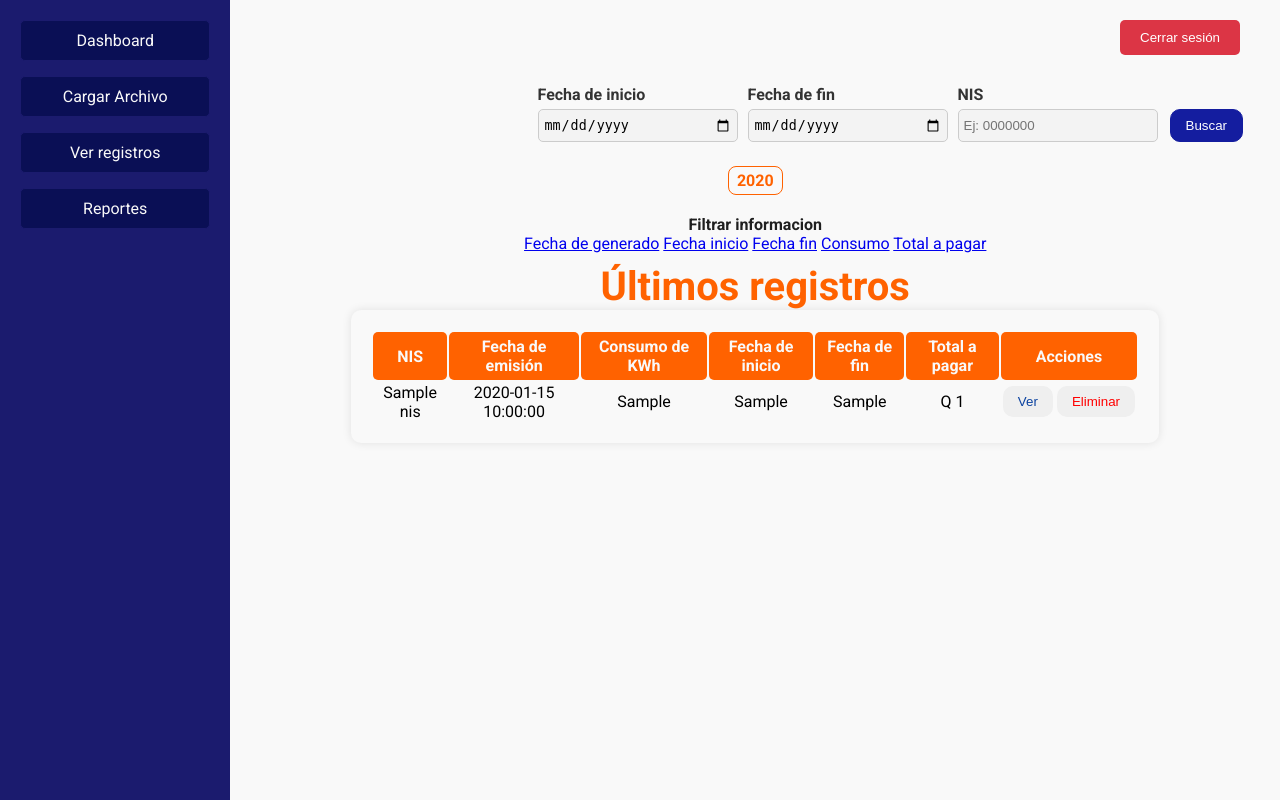
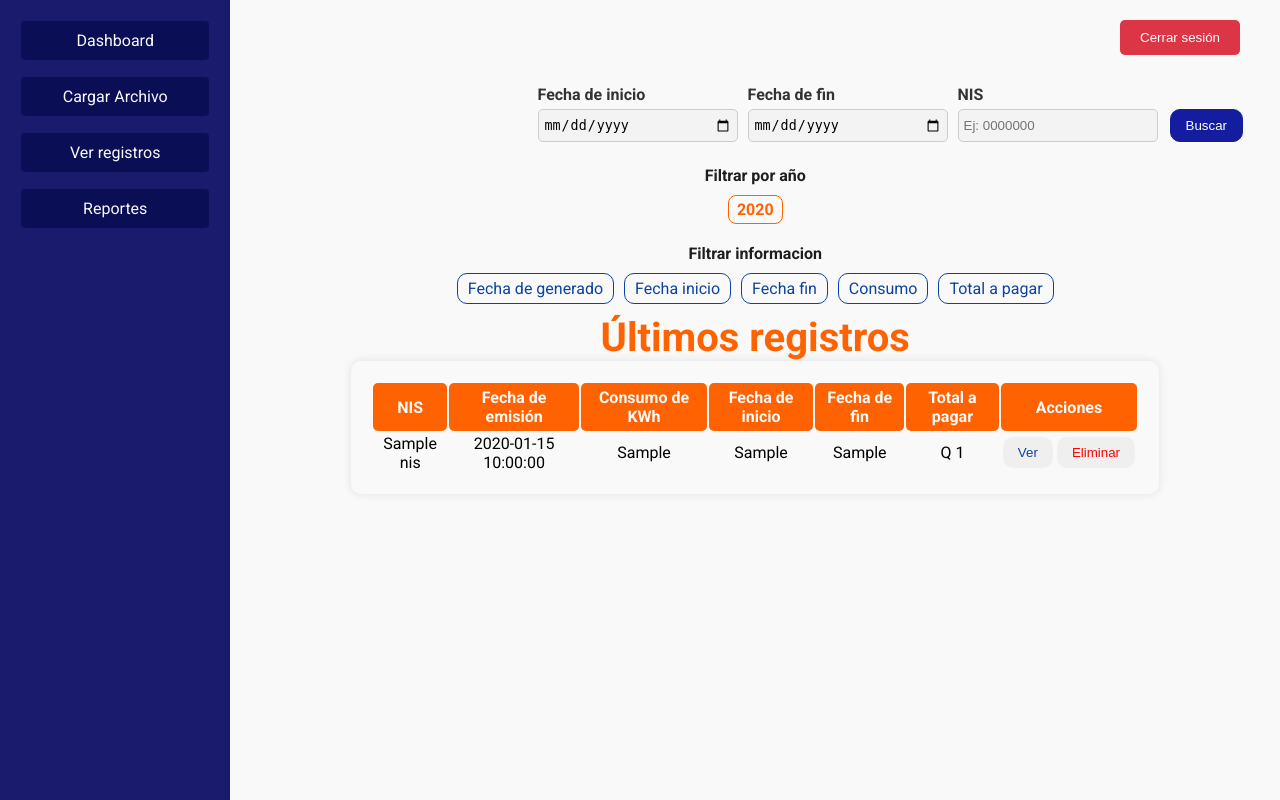
Before and after one commit to josue-albLo/OCR_Flask, a Flask app: template templates/search.html in a window 1280 px wide. Run offline with Flask 3, Linux system fonts and the light colour scheme; the template is opened without the code that fills it: most values are stand-ins (such as "Sample title", 1, 10 or a date in 2020); parts of the project's set-up code (start-up, migrations or seed data) failed here and were passed over.

Commit message:
Se arreglo error en filtros y se agrego estilo a los filtros por campo

```diff
--- a/app.py
+++ b/app.py
@@ -383,7 +383,7 @@ def search():
         user["consumption_kwh"] = f"{float(user['consumption_kwh']):,.2f}"
 
 
-    return render_template("search.html", context={"users": users, "years": all_years})
+    return render_template("search.html", context={"users": users, "years": all_years, "current_year": year})
 
 
 @app.route("/reports", methods=["GET"])
--- a/static/styles.css
+++ b/static/styles.css
@@ -77,7 +77,7 @@ header nav ul li a {
 }
 
 .container {
-  margin-top:10px;
+  margin-top: 10px;
   width: 90%;
   display: flex;
   flex-direction: column;
@@ -670,20 +670,47 @@ canvas {
   width: 100%; /* Full width */
   height: 100%; /* Full height */
   overflow: auto; /* Enable scroll if needed */
-  background-color: rgb(0,0,0); /* Fallback color */
-  background-color: rgba(0,0,0,0.4); /* Black w/ opacity */
+  background-color: rgb(0, 0, 0); /* Fallback color */
+  background-color: rgba(0, 0, 0, 0.4); /* Black w/ opacity */
   padding-top: 60px;
 }
 
-.errors-content{
+.errors-content {
   display: flex;
   justify-content: center;
   align-items: center;
   flex-direction: column;
 }
 
-h5{
+h5 {
   color: var(--color-success);
   margin: 10px;
   text-decoration: underline;
 }
+
+.filter-table {
+  display: flex;
+  justify-content: center;
+  align-items: center;
+  gap: 10px;
+}
+
+.filter-table a {
+  color: var(--color-info);
+  text-decoration: none;
+  border: 1px solid var(--color-info);
+  padding: 5px 10px;
+  border-radius: 10px;
+}
+
+.filter-table a:hover {
+  background: var(--color-info);
+  color: var(--color-bg-light);
+  transition: all 0.3s ease-in-out;
+}
+
+.content-table-filter{
+  display: flex;
+  flex-direction: column;
+  gap: 10px;
+}
--- a/templates/search.html
+++ b/templates/search.html
@@ -44,18 +44,21 @@
   </section>
 
   {% if context.years %}
+  <h4>Filtrar por año</h4>
   <div class="filter">
     {% for year in context.years %}
     <a class="styled-link" href="/search?year={{year}}">{{year}}</a>
     {% endfor %}
   </div>
-  <div>
+  <div class="content-table-filter">
     <h4>Filtrar informacion</h4>
-    <a href="/search?year={{year}}&order_by=date_issue">Fecha de generado</a>
-    <a href="/search?year={{year}}&order_by=start_period">Fecha inicio</a>
-    <a href="/search?year={{year}}&order_by=end_period">Fecha fin</a>
-    <a href="/search?year={{year}}&order_by=consumption_kwh">Consumo</a>
-    <a href="/search?year={{year}}&order_by=total_pay">Total a pagar</a>
+    <div class="filter-table">
+      <a href="/search?year={{context.current_year}}&order_by=date_issue">Fecha de generado</a>
+    <a href="/search?year={{context.current_year}}&order_by=start_period">Fecha inicio</a>
+    <a href="/search?year={{context.current_year}}&order_by=end_period">Fecha fin</a>
+    <a href="/search?year={{context.current_year}}&order_by=consumption_kwh">Consumo</a>
+    <a href="/search?year={{context.current_year}}&order_by=total_pay">Total a pagar</a>
+    </div>
   </div>
   {% endif %} {% with errors = get_flashed_messages(category_filter=["error"])
   %} {% if errors %}
```
